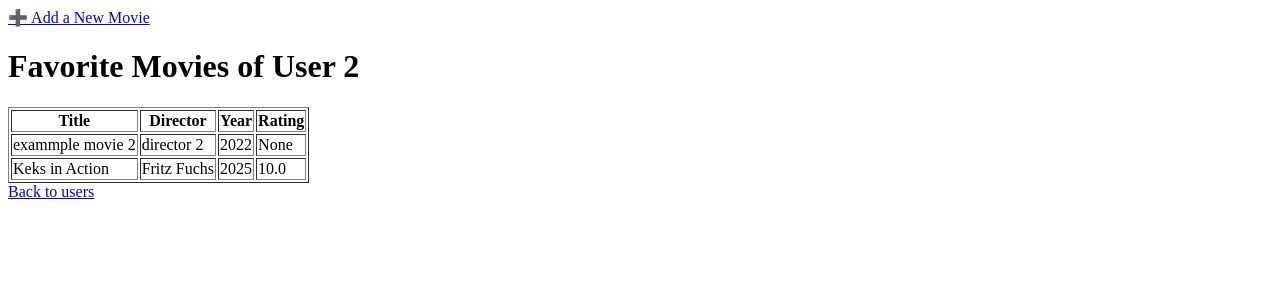
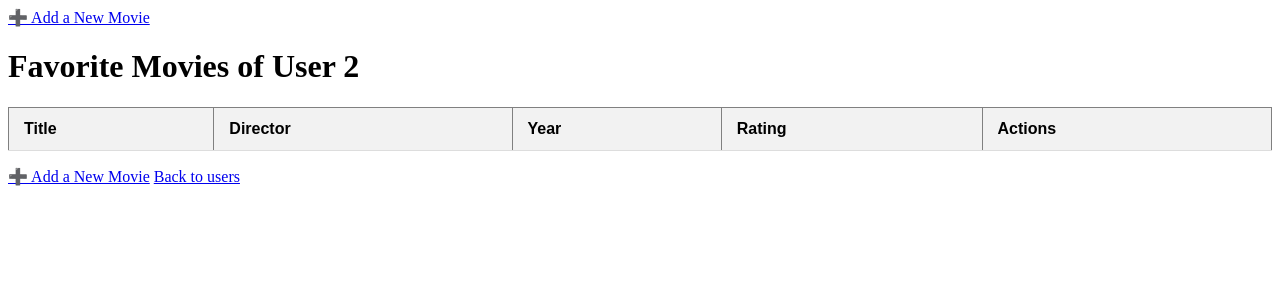
Before and after one commit to Martha-KW/movieweb_app, a Flask app: page /user/2 in a window 1280 px wide. Shown: the top 300 px of the page. Run offline with Flask 3, Linux system fonts and the light colour scheme; data comes from the database, SQL or seed files in the repository; lists and menus that the app fills with data are empty.

Commit message:
update movies implemented

```diff
--- a/app.py
+++ b/app.py
@@ -1,4 +1,4 @@
-from flask import Flask, render_template, redirect, url_for, request
+from flask import Flask, flash, render_template, redirect, url_for, request
 
 from data_manager.sqlite_data_manager import SQLiteDataManager
 
@@ -45,6 +45,38 @@
     return render_template('add_movie.html', user_id=user_id)
 
 
+@app.route('/user/<int:user_id>/update_movie/<int:movie_id>', methods=['GET', 'POST'])
+def update_movie(user_id, movie_id):
+    if request.method == 'POST':
+        # Nur Felder aktualisieren, die im Formular übergeben wurden
+        updated_data = {
+            "title": request.form.get("title"),
+            "director": request.form.get("director"),
+            "year": request.form.get("year", type=int),
+            "rating": request.form.get("rating", type=float),
+            "genre": request.form.get("genre"),
+            "plot": request.form.get("plot"),
+            "comment": request.form.get("comment")
+        }
+        # None-Werte entfernen (Felder, die nicht aktualisiert werden sollen)
+        updated_data = {k: v for k, v in updated_data.items() if v is not None}
+
+        success = data_manager.update_user_movie(movie_id, updated_data)
+        if not success:
+            flash("Movie not found!", "error")
+        else:
+            flash("Movie updated successfully!", "success")
+
+        return redirect(url_for('user_movies', user_id=user_id))
+
+    # GET-Request: Formular mit aktuellen Daten anzeigen
+    movie = data_manager.get_movie_by_id(movie_id)
+    if not movie:
+        flash("Movie not found!", "error")
+        return redirect(url_for('user_movies', user_id=user_id))
+
+    return render_template('edit_movie.html', user_id=user_id, movie=movie)
+
 
 if __name__ == "__main__":
     app.run(debug=True)
--- a/data_manager/sqlite_data_manager.py
+++ b/data_manager/sqlite_data_manager.py
@@ -34,23 +34,33 @@
         finally:
             session.close()
 
+    def get_movie_by_id(self, movie_id):
+        session = self.Session()
+        try:
+            return session.query(Movie).filter_by(id=movie_id).first()
+        finally:
+            session.close()
+
     def add_user(self, username):
+        session = self.Session()  # Lokale Session erstellen
         try:
             new_user = User(username=username)
-            self.Session.add(new_user)
-            self.Session.commit()
+            session.add(new_user)
+            session.commit()
             return new_user.id
         except Exception as e:
-            self.Session.rollback()
+            session.rollback()
             print("Error adding user:", e)
             return None
+        finally:
+            session.close()  # Session immer schließen
 
     def add_movie(self, title, director, year, rating, user_id, genre=None, plot=None,
                   comment=None):
-        session = self.Session()
+        session = self.Session()  # Lokale Session
         try:
             new_movie = Movie(
-                name=title,  # wichtig: name statt title
+                title=title,  # Jetzt konsistent 'title'
                 director=director,
                 year=year,
                 rating=rating,
@@ -71,12 +81,19 @@
         session = self.Session()
         try:
             movie = session.query(Movie).filter_by(id=movie_id).first()
-            if movie:
-                for key, value in updated_data.items():
+            if not movie:
+                return False  # Film existiert nicht
+
+            # Nur vorhandene Felder aktualisieren
+            for key, value in updated_data.items():
+                if hasattr(movie, key):
                     setattr(movie, key, value)
-                session.commit()
+
+            session.commit()
+            return True  # Erfolg
         except Exception as e:
             session.rollback()
             print("Error updating movie:", e)
+            return False
         finally:
             session.close()
--- a/models.py
+++ b/models.py
@@ -17,7 +17,7 @@
     __tablename__ = "movies"
     id = Column(Integer, primary_key=True)
     user_id = Column(Integer, ForeignKey("users.id"))
-    name = Column(String, nullable=False)
+    title = Column(String, nullable=False)
     director = Column(String)
     writer = Column(String)
     actors = Column(String)
--- a/static/styles.css
+++ b/static/styles.css
@@ -0,0 +1,72 @@
+/* Grundlegendes Tabellen-Design */
+table {
+  width: 100%;
+  border-collapse: collapse;  /* Keine doppelten Rahmen */
+  margin: 1rem 0;
+  font-family: Arial, sans-serif;
+}
+
+th, td {
+  padding: 12px 15px;
+  text-align: left;
+  border-bottom: 1px solid #ddd;  /* Nur untere Linie für Zeilen */
+}
+
+th {
+  background-color: #f2f2f2;  /* Hellgrauer Header */
+  font-weight: bold;
+}
+
+tr:hover {
+  background-color: #f5f5f5;  /* Hover-Effekt für Zeilen */
+}
+
+/* Actions-Spalte schmaler halten */
+td:last-child {
+  width: 100px;
+}
+
+/* Edit-Button stylen */
+a.edit-btn {
+  color: #007bff;
+  text-decoration: none;
+  padding: 5px 10px;
+  border: 1px solid #007bff;
+  border-radius: 4px;
+  transition: all 0.3s;
+}
+
+a.edit-btn:hover {
+  background-color: #007bff;
+  color: white;
+}
+
+@media (max-width: 768px) {
+  table, thead, tbody, th, td, tr {
+    display: block;  /* Tabelle wird zu Blöcken */
+  }
+
+  th {
+    position: absolute;
+    top: -9999px;
+    left: -9999px;
+  }
+
+  tr {
+    margin-bottom: 1rem;
+    border: 1px solid #ddd;
+  }
+
+  td {
+    border: none;
+    position: relative;
+    padding-left: 50%;
+  }
+
+  td:before {
+    position: absolute;
+    left: 10px;
+    content: attr(data-label);  /* Nutze data-label für Mobile-Header */
+    font-weight: bold;
+  }
+}
--- a/templates/movie_list.html
+++ b/templates/movie_list.html
@@ -2,7 +2,8 @@
 <html lang="en">
 <head>
     <meta charset="UTF-8">
-    <title>Title</title>
+    <title>Movie List</title>
+    <link rel="stylesheet" href="{{ url_for('static', filename='styles.css') }}">
 </head>
 <body>
 
@@ -21,19 +22,25 @@
       <th>Director</th>
       <th>Year</th>
       <th>Rating</th>
+      <th>Actions</th>  <!-- Neue Spalte für Buttons -->
     </tr>
   </thead>
   <tbody>
     {% for movie in movies %}
       <tr>
-          <td>{{ movie['name'] }}</td>
-          <td>{{ movie['director'] }}</td>
-          <td>{{ movie['year'] }}</td>
-          <td>{{ movie['rating'] }}</td>
+        <td data-label="Title">{{ movie.title }}</td>
+        <td data-label="Director">{{ movie.director }}</td>
+        <td data-label="Year">{{ movie.year }}</td>
+        <td data-label="Rating">{{ movie.rating }}</td>
+        <td>
+  <a href="{{ url_for('update_movie', user_id=user_id, movie_id=movie.id) }}" class="edit-btn">Edit</a>
+</td>
       </tr>
     {% endfor %}
   </tbody>
 </table>
+<!-- inserts a new movie for the user to the database -->
+<a href="{{ url_for('add_movie', user_id=user_id) }}">➕ Add a New Movie</a>
   <a href="/">Back to users</a>
 {% endblock %}
 
```
Also changed, not shown: templates/edit_movie.html (added, +30 -0 lines), data/movies.db. Lines whose indentation alone changed are shown as unchanged.
